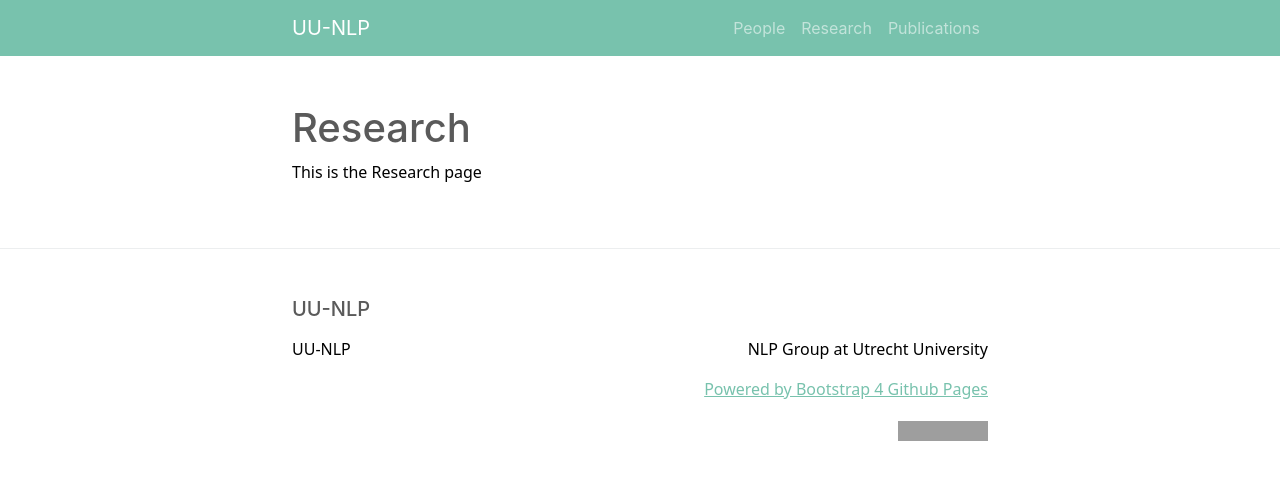
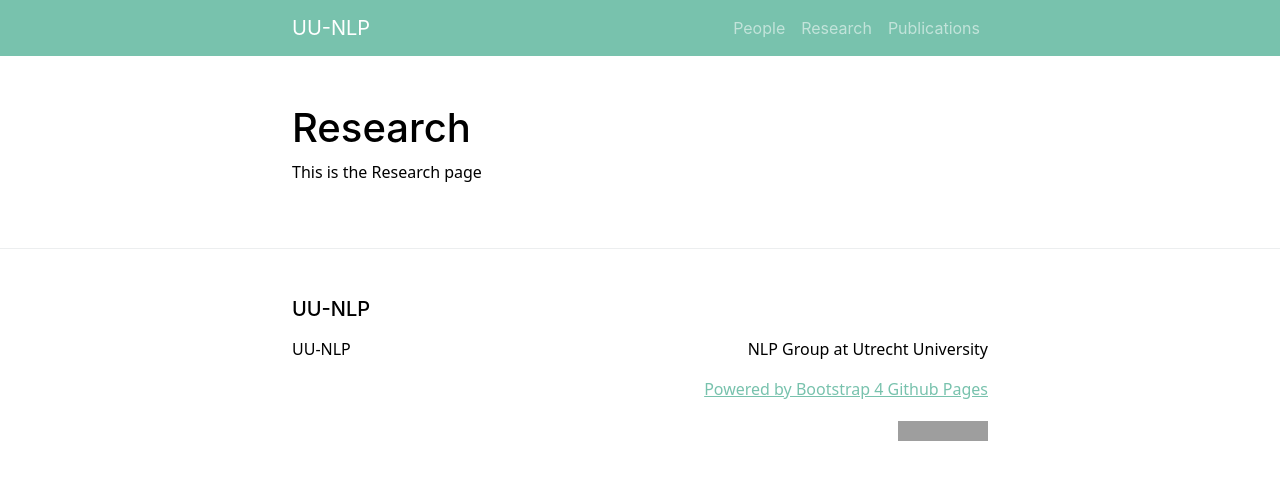
Before and after one commit to thaoanhdang/uu-nlp.github.io, a Jekyll site: the page built from research.md, in a window 1280 px wide. Shown: the top 480 px of the page. Built offline with Jekyll 4.4.1, drawn with Linux system fonts in a browser that asks for light colours; our own code applies the rules of GitHub Pages for plain Markdown files; grey boxes are pictures that could not be loaded.

Commit message:
Update _variables.scss

```diff
--- a/_sass/_variables.scss
+++ b/_sass/_variables.scss
@@ -70,7 +70,7 @@ $border-radius-sm:            .3rem !default;
 
 // stylelint-disable-next-line value-keyword-case
 $headings-font-family:        Montserrat, -apple-system, system-ui, BlinkMacSystemFont, "Segoe UI", Roboto, "Helvetica Neue", Arial, sans-serif !default;
-$headings-color:              $gray-700 !default;
+$headings-color:              $black !default;
 
 // Tables
 
```
